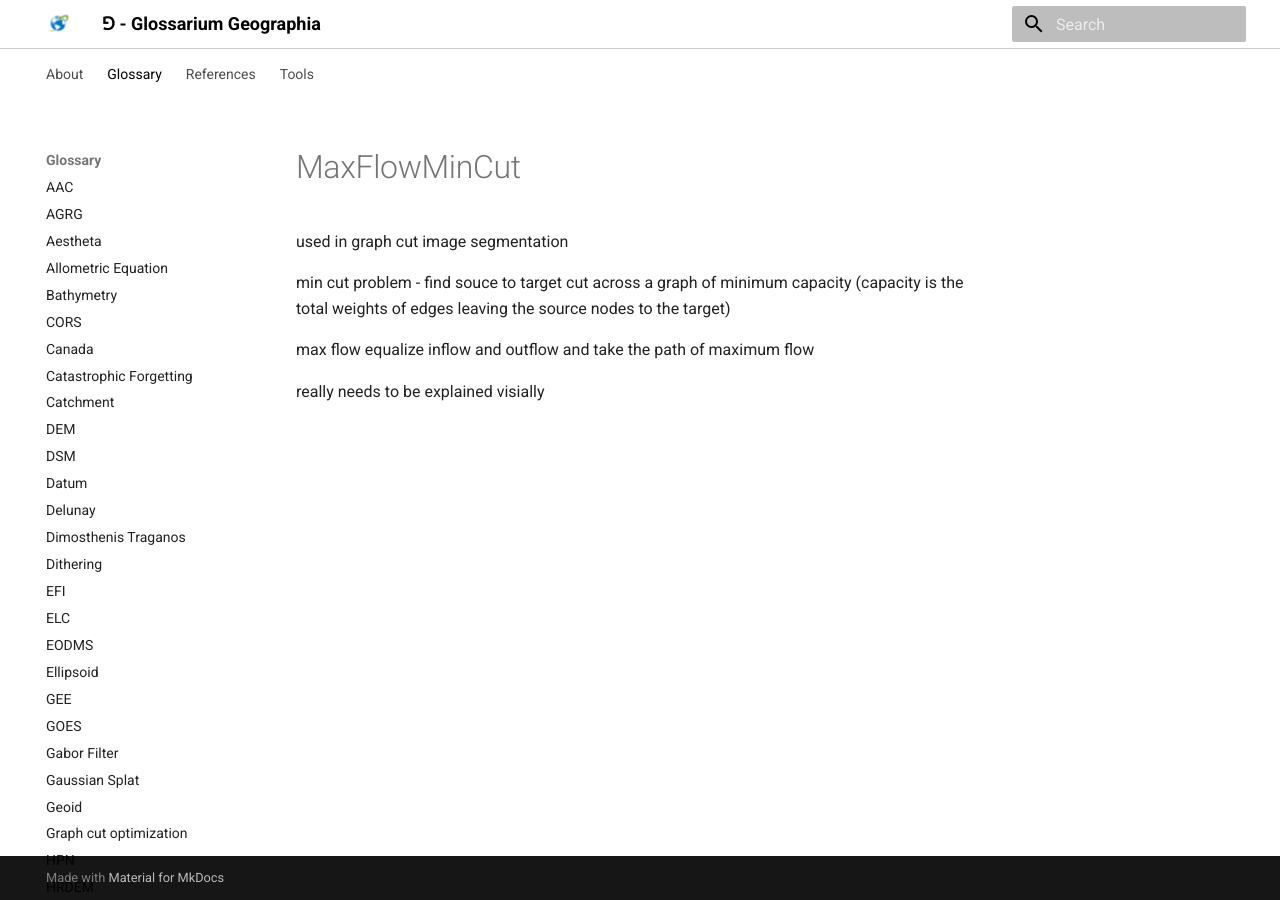
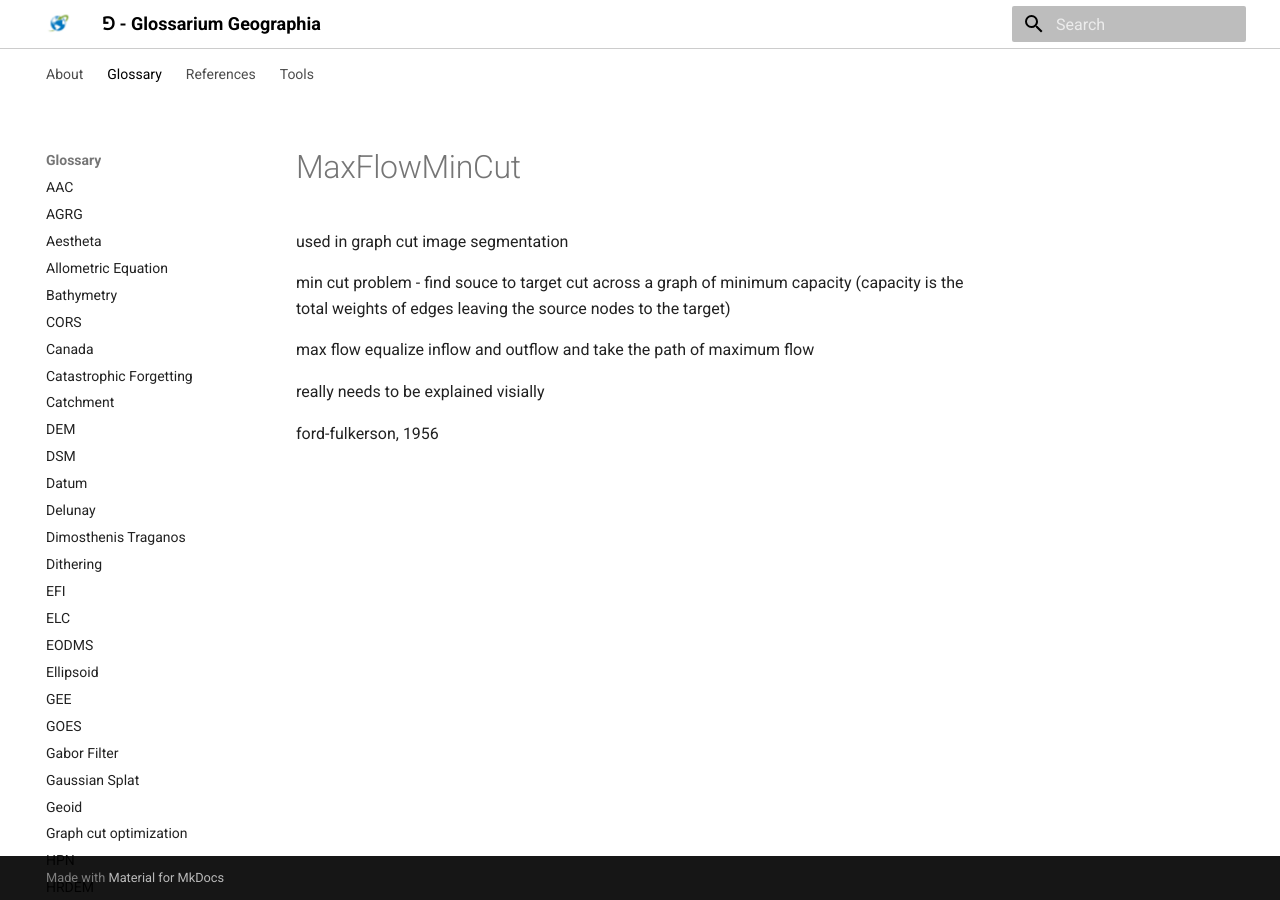
Before and after one commit to kkmcgg/gg, an MkDocs documentation site: the page built from docs/glossary/MaxFlowMinCut.md, in a window 1280 px wide. Built offline with MkDocs 1.6.1 and Material for MkDocs 9.7.7, drawn with Linux system fonts in a browser that asks for light colours.

Commit message:
Update MaxFlowMinCut.md

```diff
--- a/docs/glossary/MaxFlowMinCut.md
+++ b/docs/glossary/MaxFlowMinCut.md
@@ -6,3 +6,5 @@ min cut problem - find souce to target cut across a graph of minimum capacity
 max flow equalize inflow and outflow and take the path of maximum flow
 
 really needs to be explained visially
+
+ford-fulkerson, 1956
```
